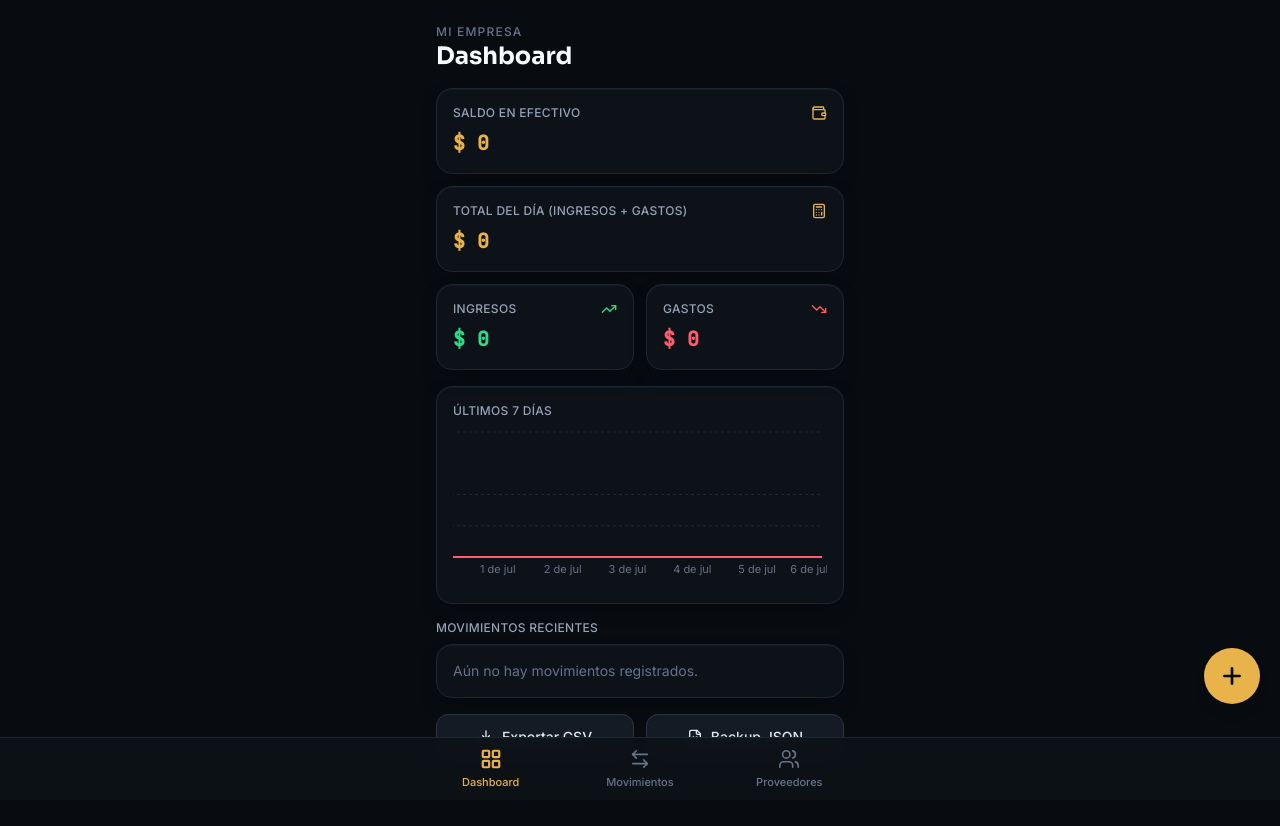
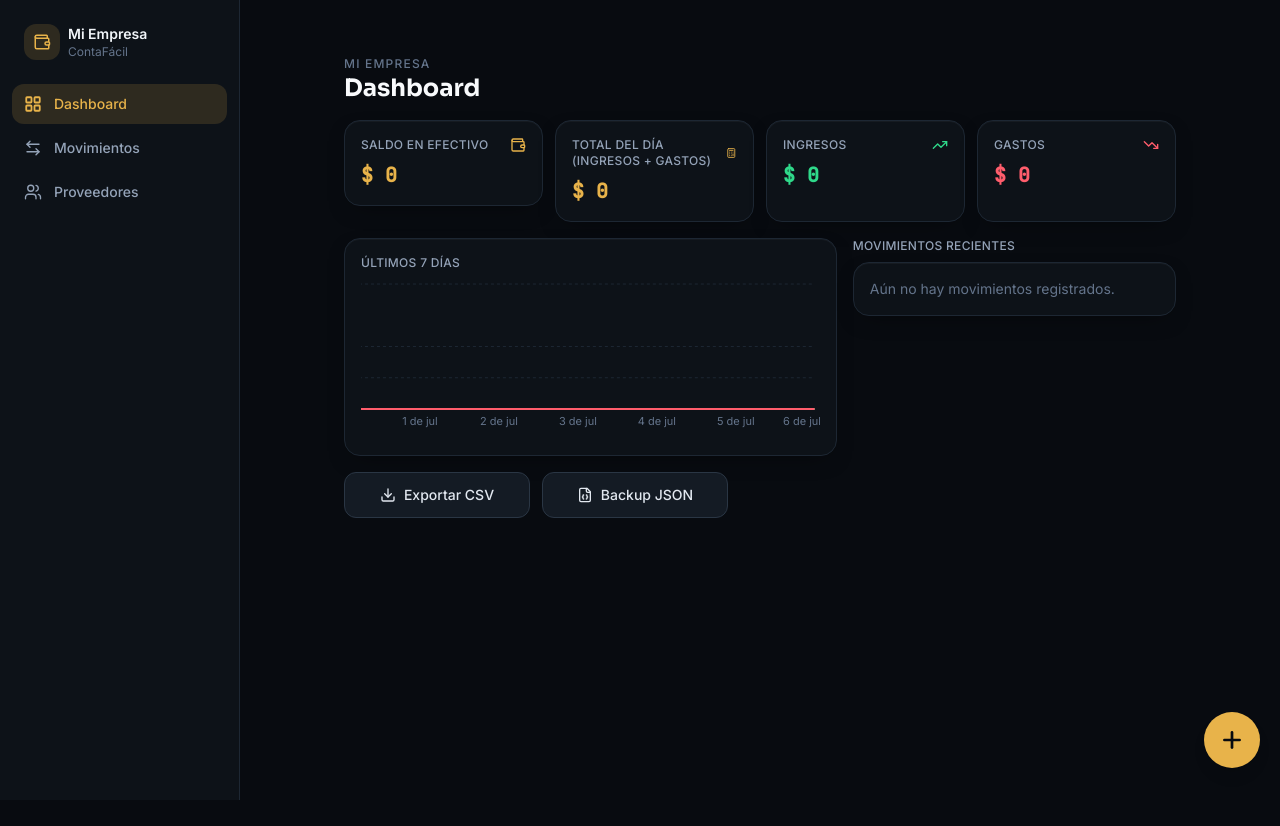
Before and after one commit to lordFullstack/contafacil, a React (Vite) app: page / in a window 1280 px wide. Shown: the top 826 px of the page. After the commit the page ends 800 px from the top, so only its background shows below. Built offline with nearby package versions, Linux system fonts and the light colour scheme.

Commit message:
Add files via upload

```diff
--- a/src/App.jsx
+++ b/src/App.jsx
@@ -1,5 +1,6 @@
 import { useEffect, useState, useCallback } from 'react'
 import BottomNav from './components/BottomNav'
+import Sidebar from './components/Sidebar'
 import Dashboard from './pages/Dashboard'
 import Movimientos from './pages/Movimientos'
 import Proveedores from './pages/Proveedores'
@@ -19,7 +20,10 @@ export default function App() {
   }, [])
 
   return (
-    <div className="mx-auto min-h-screen max-w-md bg-base-950">
+    <div className="min-h-screen bg-base-950 md:flex">
+      <Sidebar active={tab} onChange={setTab} companyName={settings.companyName} />
+
+      <div className="mx-auto w-full max-w-md md:max-w-4xl md:px-8 md:py-8">
         {tab === 'dashboard' && (
           <Dashboard refreshKey={refreshKey} onDataChanged={handleDataChanged} settings={settings} />
         )}
@@ -29,6 +33,7 @@ export default function App() {
         {tab === 'proveedores' && (
           <Proveedores refreshKey={refreshKey} onDataChanged={handleDataChanged} />
         )}
+      </div>
 
       <BottomNav active={tab} onChange={setTab} />
     </div>
--- a/src/components/BottomNav.jsx
+++ b/src/components/BottomNav.jsx
@@ -8,7 +8,7 @@ const TABS = [
 
 export default function BottomNav({ active, onChange }) {
   return (
-    <nav className="fixed bottom-0 left-0 right-0 z-30 border-t border-base-700 bg-base-900/95 backdrop-blur safe-bottom">
+    <nav className="fixed bottom-0 left-0 right-0 z-30 border-t border-base-700 bg-base-900/95 backdrop-blur safe-bottom md:hidden">
       <div className="mx-auto flex max-w-md items-stretch justify-around">
         {TABS.map(({ id, label, icon: Icon }) => {
           const isActive = active === id
--- /dev/null
+++ b/src/components/ConfirmDialog.jsx
@@ -0,0 +1,53 @@
+import { AlertTriangle } from 'lucide-react'
+
+/**
+ * Cuadro de confirmación propio (reemplaza window.confirm).
+ * Se usa para CUALQUIER acción que afecte el saldo en efectivo real,
+ * para que el usuario dé su permiso explícito antes de que se descuente.
+ */
+export default function ConfirmDialog({
+  title = '¿Confirmas esta acción?',
+  message,
+  confirmLabel = 'Confirmar',
+  cancelLabel = 'Cancelar',
+  tone = 'egreso', // 'egreso' | 'neutral'
+  onConfirm,
+  onCancel,
+}) {
+  const confirmColor =
+    tone === 'egreso' ? 'bg-egreso text-white' : 'bg-brand-gold text-base-950'
+
+  return (
+    <div className="fixed inset-0 z-50 flex items-center justify-center bg-black/70 backdrop-blur-sm px-6">
+      <div className="w-full max-w-sm rounded-2xl border border-base-700 bg-base-900 p-5 shadow-card">
+        <div className="mb-3 flex items-center gap-2">
+          <span
+            className={`flex h-9 w-9 items-center justify-center rounded-full ${
+              tone === 'egreso' ? 'bg-egreso/15 text-egreso' : 'bg-brand-gold/15 text-brand-gold'
+            }`}
+          >
+            <AlertTriangle size={18} />
+          </span>
+          <h2 className="font-display text-base font-semibold text-slate-100">{title}</h2>
+        </div>
+
+        <p className="mb-5 whitespace-pre-line text-sm leading-relaxed text-slate-400">{message}</p>
+
+        <div className="flex gap-3">
+          <button
+            onClick={onCancel}
+            className="flex-1 rounded-xl border border-base-600 py-2.5 text-sm font-medium text-slate-300 active:scale-[0.98]"
+          >
+            {cancelLabel}
+          </button>
+          <button
+            onClick={onConfirm}
+            className={`flex-1 rounded-xl py-2.5 text-sm font-semibold active:scale-[0.98] ${confirmColor}`}
+          >
+            {confirmLabel}
+          </button>
+        </div>
+      </div>
+    </div>
+  )
+}
--- /dev/null
+++ b/src/components/Sidebar.jsx
@@ -0,0 +1,43 @@
+import { LayoutGrid, ArrowLeftRight, Users, Wallet } from 'lucide-react'
+
+const TABS = [
+  { id: 'dashboard', label: 'Dashboard', icon: LayoutGrid },
+  { id: 'movimientos', label: 'Movimientos', icon: ArrowLeftRight },
+  { id: 'proveedores', label: 'Proveedores', icon: Users },
+]
+
+export default function Sidebar({ active, onChange, companyName }) {
+  return (
+    <aside className="sticky top-0 hidden h-screen w-60 shrink-0 flex-col border-r border-base-700 bg-base-900 md:flex">
+      <div className="flex items-center gap-2 px-6 py-6">
+        <span className="flex h-9 w-9 items-center justify-center rounded-xl bg-brand-gold/15 text-brand-gold">
+          <Wallet size={18} />
+        </span>
+        <div className="min-w-0">
+          <p className="truncate text-sm font-semibold text-slate-100">{companyName}</p>
+          <p className="text-xs text-slate-500">ContaFácil</p>
+        </div>
+      </div>
+
+      <nav className="flex flex-col gap-1 px-3">
+        {TABS.map(({ id, label, icon: Icon }) => {
+          const isActive = active === id
+          return (
+            <button
+              key={id}
+              onClick={() => onChange(id)}
+              className={`flex items-center gap-3 rounded-xl px-3 py-2.5 text-sm font-medium transition-colors ${
+                isActive
+                  ? 'bg-brand-gold/15 text-brand-gold'
+                  : 'text-slate-400 hover:bg-base-800 hover:text-slate-200'
+              }`}
+            >
+              <Icon size={18} strokeWidth={isActive ? 2.4 : 1.8} />
+              {label}
+            </button>
+          )
+        })}
+      </nav>
+    </aside>
+  )
+}
--- a/src/components/TransactionForm.jsx
+++ b/src/components/TransactionForm.jsx
@@ -1,6 +1,8 @@
 import { useState } from 'react'
 import { X } from 'lucide-react'
 import { addTransaction, payProvider } from '../lib/storage'
+import ConfirmDialog from './ConfirmDialog'
+import { formatCOP } from './StatCard'
 
 const CATEGORIES = {
   ingreso: ['Ventas', 'Servicios', 'Otro ingreso'],
@@ -13,6 +15,7 @@ export default function TransactionForm({ providers, onClose, onSaved, defaultTy
   const [category, setCategory] = useState(CATEGORIES[defaultType][0])
   const [description, setDescription] = useState('')
   const [providerId, setProviderId] = useState('')
+  const [pendingSave, setPendingSave] = useState(false)
 
   function handleTypeChange(next) {
     setType(next)
@@ -20,29 +23,26 @@ export default function TransactionForm({ providers, onClose, onSaved, defaultTy
     if (next === 'ingreso') setProviderId('')
   }
 
-  function handleSubmit(e) {
-    e.preventDefault()
-    if (!amount || Number(amount) <= 0) return
-
-    // Confirmación explícita antes de descontar saldo en efectivo real
-    if (type === 'egreso') {
-      const formattedAmount = new Intl.NumberFormat('es-CO', {
-        style: 'currency',
-        currency: 'COP',
-        maximumFractionDigits: 0,
-      }).format(Number(amount))
-      const confirmed = window.confirm(
-        `¿Confirmas este egreso de ${formattedAmount}?\n\nEsto descontará el monto de tu saldo en efectivo.`
-      )
-      if (!confirmed) return
-    }
-
+  function commitSave() {
     if (category === 'Pago a proveedor' && providerId) {
       payProvider({ providerId, amount, description })
     } else {
       addTransaction({ type, amount, category, description, providerId: providerId || null })
     }
+    setPendingSave(false)
     onSaved()
+  }
+
+  function handleSubmit(e) {
+    e.preventDefault()
+    if (!amount || Number(amount) <= 0) return
+
+    // Cualquier egreso pide permiso explícito antes de descontar saldo real
+    if (type === 'egreso') {
+      setPendingSave(true)
+      return
+    }
+    commitSave()
   }
 
   return (
@@ -145,6 +145,18 @@ export default function TransactionForm({ providers, onClose, onSaved, defaultTy
           </button>
         </form>
       </div>
+
+      {pendingSave && (
+        <ConfirmDialog
+          title="Confirmar egreso"
+          message={`Vas a registrar un egreso de ${formatCOP(Number(amount))}.\n\nEsto descontará el monto de tu saldo en efectivo. ¿Confirmas?`}
+          confirmLabel="Sí, descontar"
+          cancelLabel="Cancelar"
+          tone="egreso"
+          onConfirm={commitSave}
+          onCancel={() => setPendingSave(false)}
+        />
+      )}
     </div>
   )
-              }
+}
--- a/src/pages/Dashboard.jsx
+++ b/src/pages/Dashboard.jsx
@@ -24,9 +24,9 @@ export default function Dashboard({ refreshKey, onDataChanged, settings }) {
   }
 
   return (
-    <div className="pb-28">
+    <div className="pb-28 md:pb-10">
       {/* Encabezado */}
-      <header className="px-5 pt-6 pb-4">
+      <header className="px-5 pt-6 pb-4 md:px-0">
         <p className="text-xs font-medium uppercase tracking-widest text-slate-500">
           {settings.companyName}
         </p>
@@ -34,19 +34,20 @@ export default function Dashboard({ refreshKey, onDataChanged, settings }) {
       </header>
 
       {/* Tarjetas resumen */}
-      <div className="grid grid-cols-2 gap-3 px-5">
-        <div className="col-span-2">
+      <div className="grid grid-cols-2 gap-3 px-5 md:grid-cols-4 md:px-0">
+        <div className="col-span-2 md:col-span-1">
           <StatCard label="Saldo en efectivo" value={summary.saldo} icon={Wallet} tone="neutral" />
         </div>
-        <div className="col-span-2">
+        <div className="col-span-2 md:col-span-1">
           <StatCard label="Total del día (ingresos + gastos)" value={today.totalHoy} icon={Calculator} tone="neutral" />
         </div>
         <StatCard label="Ingresos" value={summary.ingresos} icon={TrendingUp} tone="ingreso" />
         <StatCard label="Gastos" value={summary.gastos} icon={TrendingDown} tone="egreso" />
       </div>
 
-      {/* Gráfica */}
-      <div className="mx-5 mt-4 rounded-2xl border border-base-700 bg-base-900 p-4 shadow-card">
+      {/* Gráfica + movimientos recientes: lado a lado en escritorio */}
+      <div className="md:grid md:grid-cols-5 md:gap-4 md:px-0">
+      <div className="mx-5 mt-4 rounded-2xl border border-base-700 bg-base-900 p-4 shadow-card md:col-span-3 md:mx-0">
         <p className="mb-2 text-xs font-medium uppercase tracking-wide text-slate-400">
           Últimos 7 días
         </p>
@@ -76,7 +77,7 @@ export default function Dashboard({ refreshKey, onDataChanged, settings }) {
       </div>
 
       {/* Movimientos recientes */}
-      <div className="mx-5 mt-4">
+      <div className="mx-5 mt-4 md:col-span-2 md:mx-0">
         <p className="mb-2 text-xs font-medium uppercase tracking-wide text-slate-400">
           Movimientos recientes
         </p>
@@ -104,9 +105,10 @@ export default function Dashboard({ refreshKey, onDataChanged, settings }) {
           ))}
         </div>
       </div>
+      </div>
 
       {/* Exportar */}
-      <div className="mx-5 mt-4 grid grid-cols-2 gap-3">
+      <div className="mx-5 mt-4 grid grid-cols-2 gap-3 md:mx-0 md:max-w-sm">
         <button
           onClick={handleExportCSV}
           className="flex items-center justify-center gap-2 rounded-xl border border-base-600 bg-base-800 py-3 text-sm font-medium text-slate-200 active:scale-[0.98]"
@@ -124,7 +126,7 @@ export default function Dashboard({ refreshKey, onDataChanged, settings }) {
       {/* Botón flotante */}
       <button
         onClick={() => setShowForm(true)}
-        className="fixed bottom-24 right-5 z-20 flex h-14 w-14 items-center justify-center rounded-full bg-brand-gold text-base-950 shadow-lg active:scale-95"
+        className="fixed bottom-24 right-5 z-20 flex h-14 w-14 items-center justify-center rounded-full bg-brand-gold text-base-950 shadow-lg active:scale-95 md:bottom-8"
       >
         <Plus size={26} strokeWidth={2.5} />
       </button>
@@ -141,4 +143,4 @@ export default function Dashboard({ refreshKey, onDataChanged, settings }) {
       )}
     </div>
   )
-          }
+}
--- a/src/pages/Movimientos.jsx
+++ b/src/pages/Movimientos.jsx
@@ -2,6 +2,7 @@ import { useMemo, useState } from 'react'
 import { Plus, Trash2, ArrowDownCircle, ArrowUpCircle } from 'lucide-react'
 import { formatCOP } from '../components/StatCard'
 import TransactionForm from '../components/TransactionForm'
+import ConfirmDialog from '../components/ConfirmDialog'
 import { getTransactions, getProviders, deleteTransaction } from '../lib/storage'
 
 const FILTERS = [
@@ -13,6 +14,7 @@ const FILTERS = [
 export default function Movimientos({ refreshKey, onDataChanged }) {
   const [showForm, setShowForm] = useState(false)
   const [filter, setFilter] = useState('todos')
+  const [pendingDelete, setPendingDelete] = useState(null) // transacción completa
 
   const providers = useMemo(() => getProviders(), [refreshKey])
   const providerMap = useMemo(() => Object.fromEntries(providers.map((p) => [p.id, p.name])), [providers])
@@ -23,20 +25,22 @@ export default function Movimientos({ refreshKey, onDataChanged }) {
     return all.filter((t) => t.type === filter)
   }, [refreshKey, filter])
 
-  function handleDelete(id) {
-    deleteTransaction(id)
+  function confirmDelete() {
+    if (!pendingDelete) return
+    deleteTransaction(pendingDelete.id)
+    setPendingDelete(null)
     onDataChanged()
   }
 
   return (
-    <div className="pb-28">
-      <header className="px-5 pt-6 pb-4">
+    <div className="pb-28 md:pb-10">
+      <header className="px-5 pt-6 pb-4 md:px-0">
         <h1 className="font-display text-2xl font-bold text-slate-50">Movimientos</h1>
         <p className="text-sm text-slate-500">Historial de ingresos y egresos</p>
       </header>
 
       {/* Filtros */}
-      <div className="flex gap-2 px-5">
+      <div className="flex gap-2 px-5 md:px-0">
         {FILTERS.map((f) => (
           <button
             key={f.id}
@@ -53,7 +57,7 @@ export default function Movimientos({ refreshKey, onDataChanged }) {
       </div>
 
       {/* Lista */}
-      <div className="mx-5 mt-4 divide-y divide-base-700 rounded-2xl border border-base-700 bg-base-900 shadow-card">
+      <div className="mx-5 mt-4 divide-y divide-base-700 rounded-2xl border border-base-700 bg-base-900 shadow-card md:mx-0">
         {transactions.length === 0 && (
           <p className="p-4 text-sm text-slate-500">No hay movimientos para este filtro.</p>
         )}
@@ -84,7 +88,7 @@ export default function Movimientos({ refreshKey, onDataChanged }) {
               {formatCOP(t.amount)}
             </span>
             <button
-              onClick={() => handleDelete(t.id)}
+              onClick={() => setPendingDelete(t)}
               className="shrink-0 rounded-full p-1.5 text-slate-600 hover:bg-base-800 hover:text-egreso"
             >
               <Trash2 size={16} />
@@ -95,7 +99,7 @@ export default function Movimientos({ refreshKey, onDataChanged }) {
 
       <button
         onClick={() => setShowForm(true)}
-        className="fixed bottom-24 right-5 z-20 flex h-14 w-14 items-center justify-center rounded-full bg-brand-gold text-base-950 shadow-lg active:scale-95"
+        className="fixed bottom-24 right-5 z-20 flex h-14 w-14 items-center justify-center rounded-full bg-brand-gold text-base-950 shadow-lg active:scale-95 md:bottom-8"
       >
         <Plus size={26} strokeWidth={2.5} />
       </button>
@@ -110,6 +114,22 @@ export default function Movimientos({ refreshKey, onDataChanged }) {
           }}
         />
       )}
+
+      {pendingDelete && (
+        <ConfirmDialog
+          title="Eliminar movimiento"
+          message={
+            pendingDelete.type === 'ingreso'
+              ? `Vas a eliminar un ingreso de ${formatCOP(pendingDelete.amount)}.\n\nEsto RESTARÁ ese monto de tu saldo en efectivo. ¿Confirmas?`
+              : `Vas a eliminar un egreso de ${formatCOP(pendingDelete.amount)}.\n\nEsto SUMARÁ ese monto de vuelta a tu saldo en efectivo. ¿Confirmas?`
+          }
+          confirmLabel="Sí, eliminar"
+          cancelLabel="Cancelar"
+          tone="egreso"
+          onConfirm={confirmDelete}
+          onCancel={() => setPendingDelete(null)}
+        />
+      )}
     </div>
   )
 }
--- a/src/pages/Proveedores.jsx
+++ b/src/pages/Proveedores.jsx
@@ -3,11 +3,13 @@ import { Plus, Phone, CreditCard, CheckCircle2, Trash2 } from 'lucide-react'
 import { formatCOP } from '../components/StatCard'
 import ProviderForm from '../components/ProviderForm'
 import TransactionForm from '../components/TransactionForm'
+import ConfirmDialog from '../components/ConfirmDialog'
 import { getProviders, getCredits, markCreditPaid, deleteProvider } from '../lib/storage'
 
 export default function Proveedores({ refreshKey, onDataChanged }) {
   const [showProviderForm, setShowProviderForm] = useState(false)
   const [payingProvider, setPayingProvider] = useState(null)
+  const [pendingCredit, setPendingCredit] = useState(null) // { id, amount, providerName }
 
   const providers = useMemo(() => getProviders(), [refreshKey])
   const credits = useMemo(() => getCredits(), [refreshKey])
@@ -23,17 +25,10 @@ export default function Proveedores({ refreshKey, onDataChanged }) {
     return map
   }, [credits])
 
-  function handlePayCredit(id, amount, providerName) {
-    const formattedAmount = new Intl.NumberFormat('es-CO', {
-      style: 'currency',
-      currency: 'COP',
-      maximumFractionDigits: 0,
-    }).format(amount)
-    const confirmed = window.confirm(
-      `¿Confirmas el pago de ${formattedAmount} a ${providerName}?\n\nEsto descontará el monto de tu saldo en efectivo.`
-    )
-    if (!confirmed) return
-    markCreditPaid(id)
+  function confirmPayCredit() {
+    if (!pendingCredit) return
+    markCreditPaid(pendingCredit.id)
+    setPendingCredit(null)
     onDataChanged()
   }
 
@@ -47,15 +42,15 @@ export default function Proveedores({ refreshKey, onDataChanged }) {
   }
 
   return (
-    <div className="pb-28">
-      <header className="px-5 pt-6 pb-4">
+    <div className="pb-28 md:pb-10">
+      <header className="px-5 pt-6 pb-4 md:px-0">
         <h1 className="font-display text-2xl font-bold text-slate-50">Proveedores</h1>
         <p className="text-sm text-slate-500">{providers.length} registrados</p>
       </header>
 
-      <div className="mx-5 space-y-3">
+      <div className="mx-5 grid grid-cols-1 gap-3 md:mx-0 md:grid-cols-2">
         {providers.length === 0 && (
-          <div className="rounded-2xl border border-dashed border-base-600 p-6 text-center text-sm text-slate-500">
+          <div className="rounded-2xl border border-dashed border-base-600 p-6 text-center text-sm text-slate-500 md:col-span-2">
             Aún no tienes proveedores. Agrega el primero con el botón +.
           </div>
         )}
@@ -108,7 +103,7 @@ export default function Proveedores({ refreshKey, onDataChanged }) {
                         <div className="flex items-center gap-2">
                           <span className="font-mono text-slate-300">{formatCOP(c.amount)}</span>
                           <button
-                            onClick={() => handlePayCredit(c.id, c.amount, p.name)}
+                            onClick={() => setPendingCredit({ id: c.id, amount: c.amount, providerName: p.name })}
                             className="text-ingreso hover:text-ingreso/80"
                             title="Marcar como pagado"
                           >
@@ -134,7 +129,7 @@ export default function Proveedores({ refreshKey, onDataChanged }) {
 
       <button
         onClick={() => setShowProviderForm(true)}
-        className="fixed bottom-24 right-5 z-20 flex h-14 w-14 items-center justify-center rounded-full bg-brand-tealed text-base-950 shadow-lg active:scale-95"
+        className="fixed bottom-24 right-5 z-20 flex h-14 w-14 items-center justify-center rounded-full bg-brand-tealed text-base-950 shadow-lg active:scale-95 md:bottom-8"
       >
         <Plus size={26} strokeWidth={2.5} />
       </button>
@@ -160,6 +155,18 @@ export default function Proveedores({ refreshKey, onDataChanged }) {
           }}
         />
       )}
+
+      {pendingCredit && (
+        <ConfirmDialog
+          title="Confirmar pago de crédito"
+          message={`Vas a pagar ${formatCOP(pendingCredit.amount)} a ${pendingCredit.providerName}.\n\nEsto descontará el monto de tu saldo en efectivo. ¿Confirmas?`}
+          confirmLabel="Sí, pagar"
+          cancelLabel="Cancelar"
+          tone="egreso"
+          onConfirm={confirmPayCredit}
+          onCancel={() => setPendingCredit(null)}
+        />
+      )}
     </div>
   )
-                  }
+}
```
Also changed, not shown: src/lib/storage.js. Lines whose indentation alone changed are shown as unchanged.
